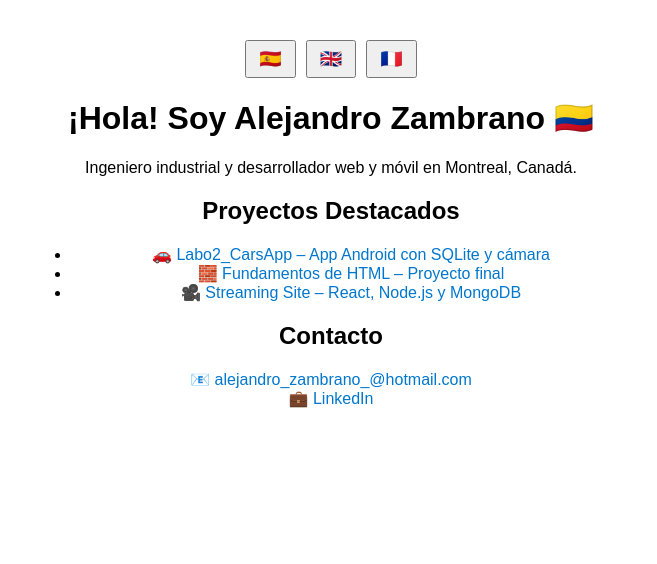
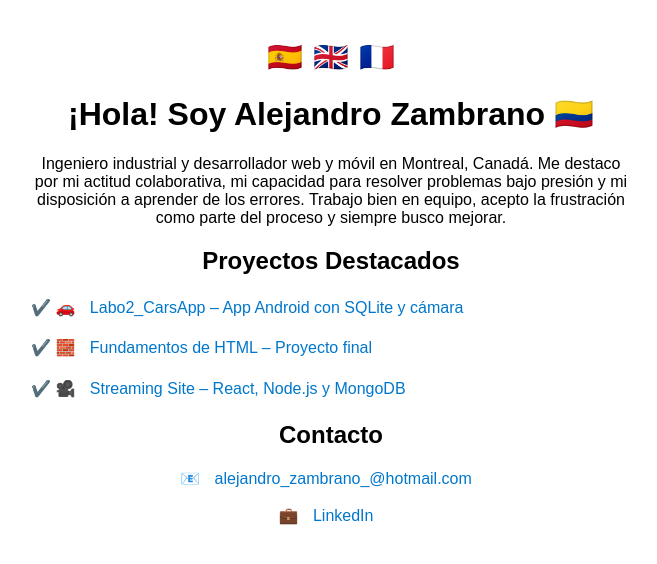
Before and after one commit to alejandrozambrano/alejandrozambrano.github.io, a React (Create React App) app: page / in a window 1280 px wide. Shown: the top 564 px of the page, without its empty margins (309-966 px from the left). Built offline with nearby package versions, Linux system fonts and the light colour scheme.

Commit message:
cambios de los botones de las banderas

```diff
--- a/src/App.css
+++ b/src/App.css
@@ -6,10 +6,16 @@
 }
 
 .language-selector button {
+  background: none;
+  border: none;
+  font-size: 1.8rem;
+  cursor: pointer;
   margin: 0 5px;
-  padding: 6px 12px;
-  font-size: 18px;
-  cursor: pointer;
+  padding: 0;
+}
+
+.language-selector button:focus {
+  outline: none;
 }
 
 a {
@@ -20,3 +26,24 @@ a {
 a:hover {
   text-decoration: underline;
 }
+
+.no-bullets {
+  list-style: none;
+  padding-left: 0;
+  text-align: left;
+  max-width: 700px;
+  margin: 0 auto;
+}
+
+.no-bullets li {
+  margin-bottom: 15px;
+  line-height: 1.6;
+}
+
+.no-bullets a {
+  margin: 10px;
+}
+
+p a {
+  margin: 10px;
+}
--- a/src/App.js
+++ b/src/App.js
@@ -5,21 +5,27 @@ const translations = {
   es: {
     greeting: "¡Hola! Soy Alejandro Zambrano 🇨🇴",
     description:
-      "Ingeniero industrial y desarrollador web y móvil en Montreal, Canadá.",
+    "Ingeniero industrial y desarrollador web y móvil en Montreal, Canadá. " +
+    "Me destaco por mi actitud colaborativa, mi capacidad para resolver problemas bajo presión " +
+    "y mi disposición a aprender de los errores. Trabajo bien en equipo, acepto la frustración como parte del proceso y siempre busco mejorar.",
     projects: "Proyectos Destacados",
     contact: "Contacto",
   },
   en: {
     greeting: "Hi! I'm Alejandro Zambrano 🇨🇦",
     description:
-      "Industrial engineer and web/mobile developer based in Montreal, Canada.",
+    "Industrial engineer and web/mobile developer based in Montreal, Canada. " +
+    "I stand out for my collaborative mindset, ability to solve problems under pressure, " +
+    "and willingness to learn from mistakes. I work well in teams, embrace frustration as part of the process, and strive to improve continuously.",
     projects: "Featured Projects",
     contact: "Contact",
   },
   fr: {
     greeting: "Bonjour ! Je suis Alejandro Zambrano 🇨🇦",
     description:
-      "Ingénieur industriel et développeur web/mobile basé à Montréal, Canada.",
+    "Ingénieur industriel et développeur web/mobile basé à Montréal, Canada. " +
+    "Je me distingue par mon esprit collaboratif, ma capacité à résoudre des problèmes sous pression " +
+    "et ma volonté d’apprendre de mes erreurs. Je travaille bien en équipe, j’accepte la frustration comme une étape du processus et je cherche toujours à m'améliorer.",
     projects: "Projets en Vedette",
     contact: "Contact",
   },
@@ -39,41 +45,47 @@ function App() {
       <h1>{t.greeting}</h1>
       <p>{t.description}</p>
       <h2>{t.projects}</h2>
-      <ul>
+      <ul className="no-bullets">
   <li>
+    ✔️ 🚗{" "}
     <a
       href="https://github.com/alejandrozambrano/Labo2_CarsApp"
       target="_blank"
       rel="noreferrer"
     >
-            🚗 Labo2_CarsApp – App Android con SQLite y cámara
+      Labo2_CarsApp – App Android con SQLite y cámara
     </a>
   </li>
   <li>
+    ✔️ 🧱{" "}
     <a
       href="https://github.com/alejandrozambrano/Fundamentos-de-HTML"
       target="_blank"
       rel="noreferrer"
     >
-            🧱 Fundamentos de HTML – Proyecto final
+      Fundamentos de HTML – Proyecto final
     </a>
   </li>
   <li>
+    ✔️ 🎥{" "}
     <a
       href="https://github.com/alejandrozambrano/projectClient"
       target="_blank"
       rel="noreferrer"
     >
-            🎥 Streaming Site – React, Node.js y MongoDB
+      Streaming Site – React, Node.js y MongoDB
     </a>
   </li>
 </ul>
+
+
       <h2>{t.contact}</h2>
       <p>
         📧{" "}
         <a href="mailto:alejandro_zambrano_@hotmail.com">
           alejandro_zambrano_@hotmail.com
         </a>
+        <br />
         <br />
         💼{" "}
         <a href="https://www.linkedin.com/in/alejandrozambrano" target="_blank">
```
Lines whose indentation alone changed are shown as unchanged.
